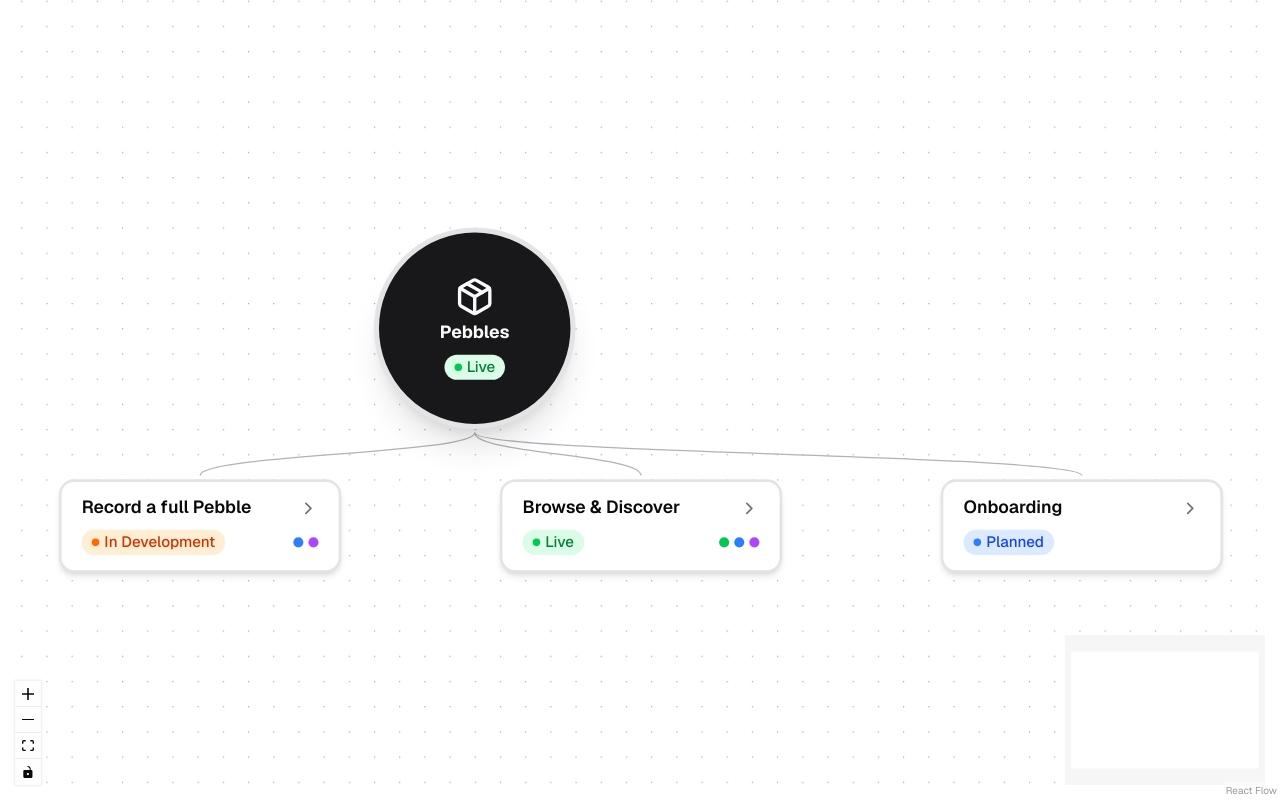
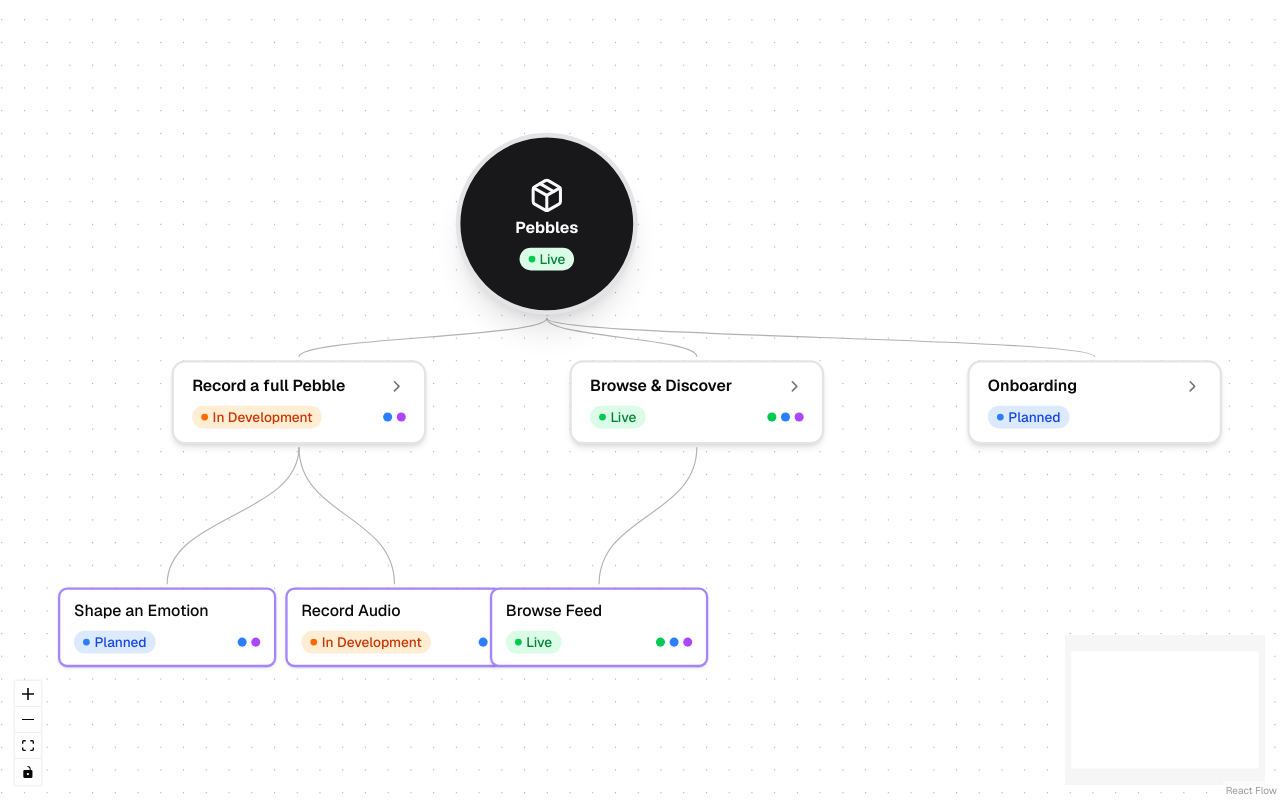
Before and after one commit to alexisbohns/arkaik, a Next.js app: page /project/1 in a window 1280 px wide. Built offline with nearby package versions, Linux system fonts and the light colour scheme.

Commit message:
Create FlowNode custom component with accent border, status badge, and platform dots
Co-authored-by: alexisbohns <58178426+alexisbohns@users.noreply.github.com>

```diff
--- a/app/project/[id]/page.tsx
+++ b/app/project/[id]/page.tsx
@@ -28,12 +28,33 @@ const initialNodes: Node[] = [
     position: { x: 800, y: 250 },
     data: { label: "Onboarding", status: "planned" },
   },
+  {
+    id: "5",
+    type: "flow",
+    position: { x: 0, y: 450 },
+    data: { label: "Shape an Emotion", status: "planned", platforms: ["ios", "android"] },
+  },
+  {
+    id: "6",
+    type: "flow",
+    position: { x: 200, y: 450 },
+    data: { label: "Record Audio", status: "in-development", platforms: ["ios"] },
+  },
+  {
+    id: "7",
+    type: "flow",
+    position: { x: 380, y: 450 },
+    data: { label: "Browse Feed", status: "live", platforms: ["web", "ios", "android"] },
+  },
 ];
 
 const initialEdges: Edge[] = [
   { id: "e1-2", source: "1", target: "2" },
   { id: "e1-3", source: "1", target: "3" },
   { id: "e1-4", source: "1", target: "4" },
+  { id: "e2-5", source: "2", target: "5" },
+  { id: "e2-6", source: "2", target: "6" },
+  { id: "e3-7", source: "3", target: "7" },
 ];
 
 export default function ProjectCanvasPage() {
--- a/components/graph/Canvas.tsx
+++ b/components/graph/Canvas.tsx
@@ -4,10 +4,12 @@ import { ReactFlow, MiniMap, Controls, Background, type Node, type Edge } from "
 import "@xyflow/react/dist/style.css";
 import { ProductNode } from "./nodes/ProductNode";
 import { ScenarioNode } from "./nodes/ScenarioNode";
+import { FlowNode } from "./nodes/FlowNode";
 
 const nodeTypes = {
   product: ProductNode,
   scenario: ScenarioNode,
+  flow: FlowNode,
 };
 
 interface CanvasProps {
--- a/components/graph/nodes/FlowNode.tsx
+++ b/components/graph/nodes/FlowNode.tsx
@@ -1,9 +1,45 @@
-import type { NodeProps } from "@xyflow/react";
+"use client";
+
+import { Handle, Position, type NodeProps } from "@xyflow/react";
+import type { StatusId } from "@/lib/config/statuses";
+import type { PlatformId } from "@/lib/config/platforms";
+import { STATUS_STYLES, STATUS_LABELS, PLATFORM_DOT_STYLES, PLATFORM_LABELS } from "./node-styles";
 
 export function FlowNode({ data }: NodeProps) {
+  const status = (data.status as StatusId) ?? "idea";
+  const label = String(data.label ?? "Flow");
+  const platforms = (data.platforms as PlatformId[]) ?? [];
+  const { badge, dot } = STATUS_STYLES[status] ?? STATUS_STYLES.idea;
+
   return (
-    <div className="rounded border px-3 py-2 bg-background text-sm font-medium">
-      {String(data.label)}
-    </div>
+    <>
+      <Handle type="target" position={Position.Top} className="opacity-0" />
+      <div
+        aria-label={label}
+        className="flex flex-col gap-2 w-48 px-3 py-2.5 rounded-lg bg-background border-2 border-violet-400 shadow-sm focus:outline-none focus-visible:ring-2 focus-visible:ring-ring"
+      >
+        <span title={label} className="text-sm font-medium leading-tight line-clamp-2">
+          {label}
+        </span>
+        <div className="flex items-center justify-between gap-2">
+          <span className={`flex items-center gap-1 text-xs px-2 py-0.5 rounded-full font-medium ${badge}`}>
+            <span className={`w-1.5 h-1.5 rounded-full ${dot}`} />
+            {STATUS_LABELS[status]}
+          </span>
+          {platforms.length > 0 && (
+            <div className="flex items-center gap-1">
+              {platforms.map((platform) => (
+                <span
+                  key={platform}
+                  title={PLATFORM_LABELS[platform]}
+                  className={`w-2 h-2 rounded-full ${PLATFORM_DOT_STYLES[platform]}`}
+                />
+              ))}
+            </div>
+          )}
+        </div>
+      </div>
+      <Handle type="source" position={Position.Bottom} className="opacity-0" />
+    </>
   );
 }
--- a/components/graph/nodes/ProductNode.tsx
+++ b/components/graph/nodes/ProductNode.tsx
@@ -1,22 +1,7 @@
 import { Handle, Position, type NodeProps } from "@xyflow/react";
 import { Package } from "lucide-react";
 import type { StatusId } from "@/lib/config/statuses";
-
-const STATUS_STYLES: Record<StatusId, { badge: string; dot: string }> = {
-  idea: { badge: "bg-gray-100 text-gray-600", dot: "bg-gray-400" },
-  planned: { badge: "bg-blue-100 text-blue-700", dot: "bg-blue-500" },
-  "in-development": { badge: "bg-orange-100 text-orange-700", dot: "bg-orange-500" },
-  live: { badge: "bg-green-100 text-green-700", dot: "bg-green-500" },
-  deprecated: { badge: "bg-red-100 text-red-700", dot: "bg-red-500" },
-};
-
-const STATUS_LABELS: Record<StatusId, string> = {
-  idea: "Idea",
-  planned: "Planned",
-  "in-development": "In Development",
-  live: "Live",
-  deprecated: "Deprecated",
-};
+import { STATUS_STYLES, STATUS_LABELS } from "./node-styles";
 
 export function ProductNode({ data }: NodeProps) {
   const status = (data.status as StatusId) ?? "idea";
--- a/components/graph/nodes/ScenarioNode.tsx
+++ b/components/graph/nodes/ScenarioNode.tsx
@@ -5,34 +5,7 @@ import { Handle, Position, type NodeProps } from "@xyflow/react";
 import { ChevronDown, ChevronRight } from "lucide-react";
 import type { StatusId } from "@/lib/config/statuses";
 import type { PlatformId } from "@/lib/config/platforms";
-
-const STATUS_STYLES: Record<StatusId, { badge: string; dot: string }> = {
-  idea: { badge: "bg-gray-100 text-gray-600", dot: "bg-gray-400" },
-  planned: { badge: "bg-blue-100 text-blue-700", dot: "bg-blue-500" },
-  "in-development": { badge: "bg-orange-100 text-orange-700", dot: "bg-orange-500" },
-  live: { badge: "bg-green-100 text-green-700", dot: "bg-green-500" },
-  deprecated: { badge: "bg-red-100 text-red-700", dot: "bg-red-500" },
-};
-
-const STATUS_LABELS: Record<StatusId, string> = {
-  idea: "Idea",
-  planned: "Planned",
-  "in-development": "In Development",
-  live: "Live",
-  deprecated: "Deprecated",
-};
-
-const PLATFORM_DOT_STYLES: Record<PlatformId, string> = {
-  web: "bg-green-500",
-  ios: "bg-blue-500",
-  android: "bg-purple-500",
-};
-
-const PLATFORM_LABELS: Record<PlatformId, string> = {
-  web: "Web",
-  ios: "iOS",
-  android: "Android",
-};
+import { STATUS_STYLES, STATUS_LABELS, PLATFORM_DOT_STYLES, PLATFORM_LABELS } from "./node-styles";
 
 export function ScenarioNode({ data }: NodeProps) {
   const status = (data.status as StatusId) ?? "idea";
--- /dev/null
+++ b/components/graph/nodes/node-styles.ts
@@ -0,0 +1,30 @@
+import type { StatusId } from "@/lib/config/statuses";
+import type { PlatformId } from "@/lib/config/platforms";
+
+export const STATUS_STYLES: Record<StatusId, { badge: string; dot: string }> = {
+  idea: { badge: "bg-gray-100 text-gray-600", dot: "bg-gray-400" },
+  planned: { badge: "bg-blue-100 text-blue-700", dot: "bg-blue-500" },
+  "in-development": { badge: "bg-orange-100 text-orange-700", dot: "bg-orange-500" },
+  live: { badge: "bg-green-100 text-green-700", dot: "bg-green-500" },
+  deprecated: { badge: "bg-red-100 text-red-700", dot: "bg-red-500" },
+};
+
+export const STATUS_LABELS: Record<StatusId, string> = {
+  idea: "Idea",
+  planned: "Planned",
+  "in-development": "In Development",
+  live: "Live",
+  deprecated: "Deprecated",
+};
+
+export const PLATFORM_DOT_STYLES: Record<PlatformId, string> = {
+  web: "bg-green-500",
+  ios: "bg-blue-500",
+  android: "bg-purple-500",
+};
+
+export const PLATFORM_LABELS: Record<PlatformId, string> = {
+  web: "Web",
+  ios: "iOS",
+  android: "Android",
+};
```
